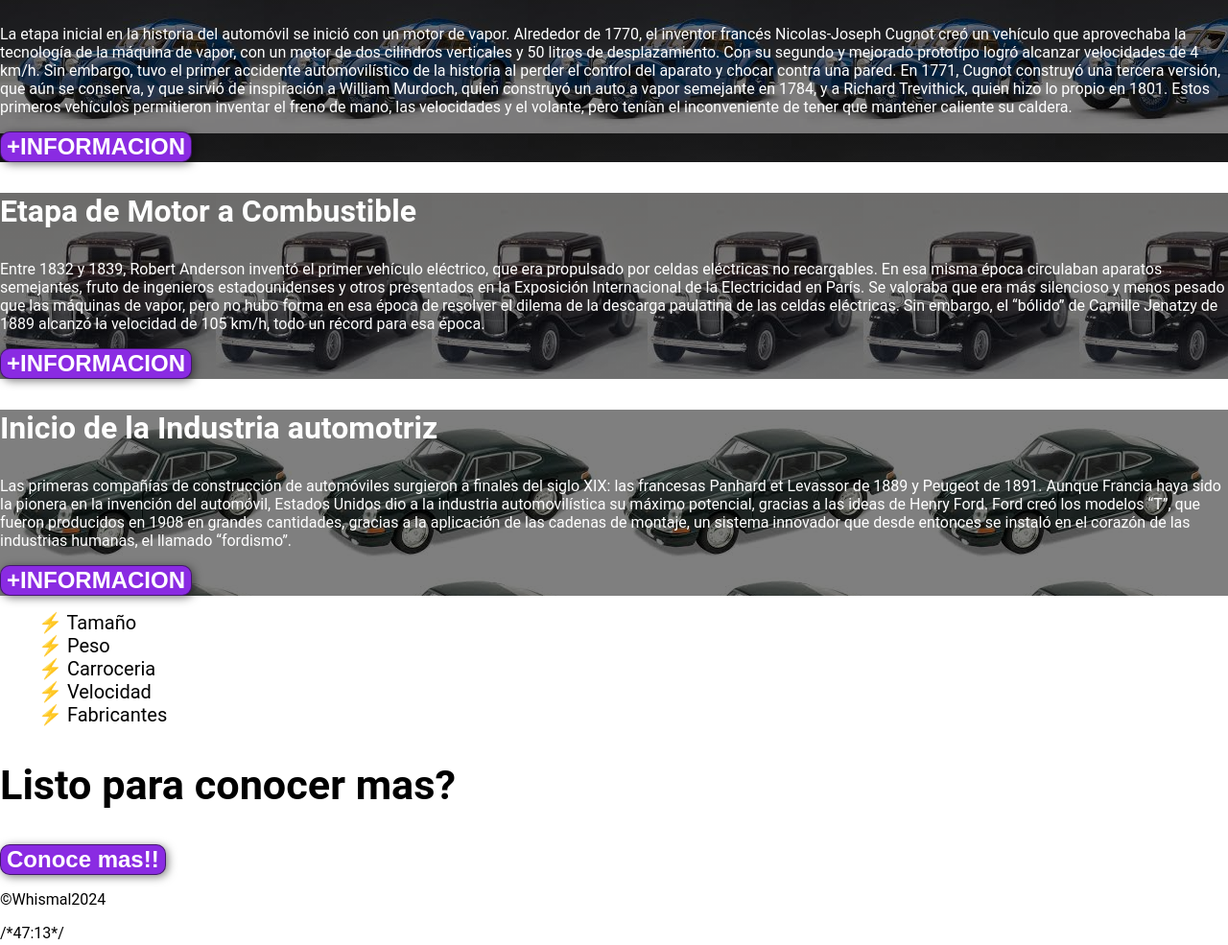
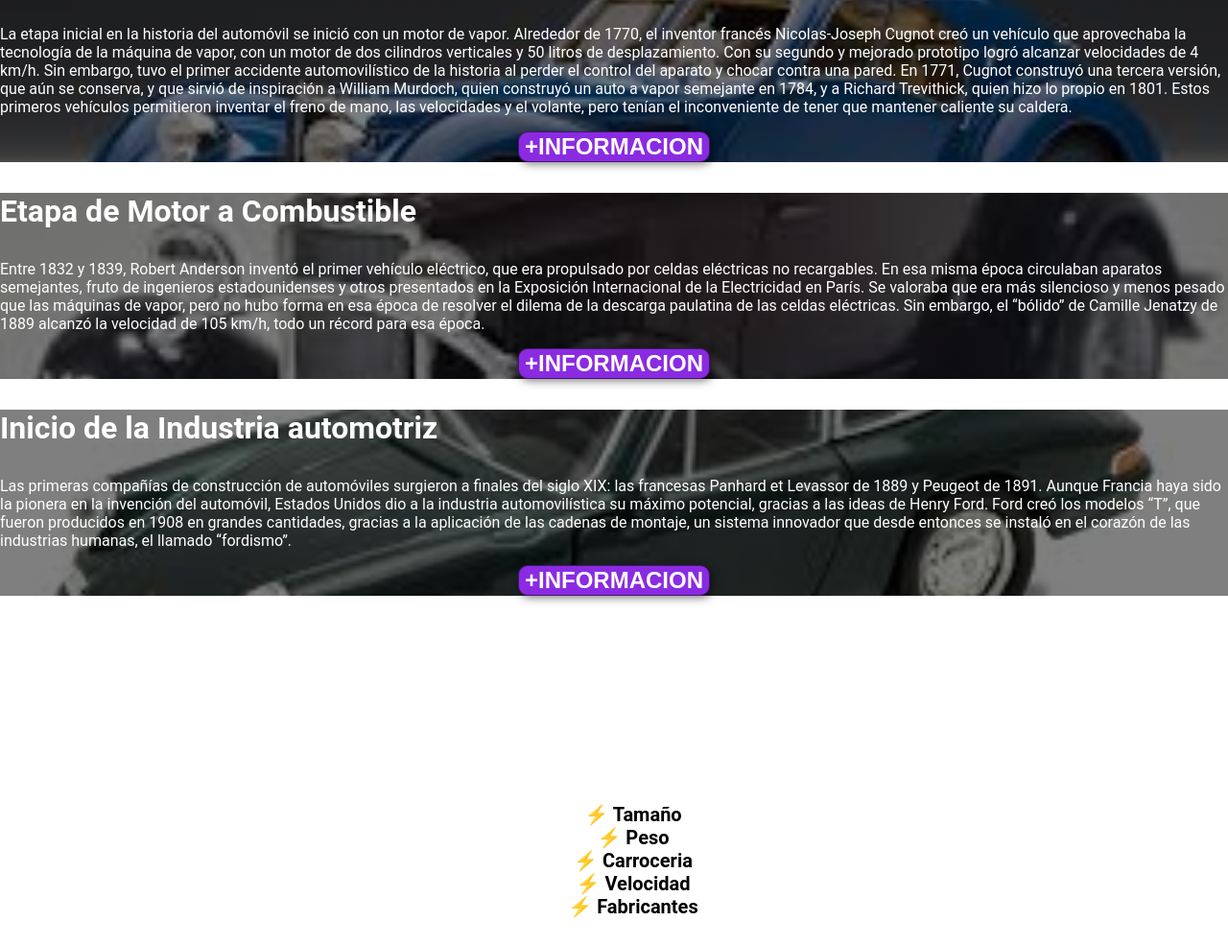
Before and after one commit to WhismalJ/first_responsive_web, a plain HTML site: page index.html in a window 1280 px wide. Shown: the part 958-1943 px from the top of the page at 96% size. Drawn offline with Linux system fonts and the light colour scheme.

Commit message:
caracteristicas

```diff
--- a/index.css
+++ b/index.css
@@ -22,6 +22,11 @@ button {
     box-shadow: 2px 2px 10px rgb(0,0,0,0.5);
     color: white;
     background-color: blueviolet;
+     display: block;
+     margin: 0 auto;
+
+
+
 }
 
 button:hover{
@@ -113,6 +118,10 @@ header a:hover{
         rgba(0,0,0,0.5)
     )
     ,url("media-img/colection-car-2.jpg");
+    background-repeat: no-repeat;
+    background-size: cover;
+    background-position: center center;
+
 
 }
 .carta:nth-child(2){
@@ -122,6 +131,9 @@ header a:hover{
         rgba(0,0,0,0.5)
     )
     ,url("media-img/colection-car-3.jpg");
+    background-repeat: no-repeat;
+    background-size: cover;
+    background-position: center center;
 }
 .carta:nth-child(3){
     color: white;
@@ -130,4 +142,29 @@ header a:hover{
         rgba(0,0,0,0.5)
     )
     ,url("media-img/colection-car-4.jpg");
+    background-repeat: no-repeat;
+    background-size: cover;
+    background-position: center center;
 }
+
+#caracteristicas .container{
+
+    padding: 200px 12px;
+}
+
+#caracteristicas li{
+   margin-top: 16px 0px;
+   font-weight: bold;
+   text-align: center;
+}
+
+#final{
+    display: flex;
+    flex-direction: column;
+    justify-content: center;
+    align-items: center;
+    text-align: center;
+    background-color: rgb(30,30,30);
+    color: white;
+    height: 80vh;
+}
--- a/index.html
+++ b/index.html
@@ -55,6 +55,7 @@
                     </div>
                     <div class="carta">
                         <h3>Inicio de la Industria automotriz</h3>
+
                             <p>Las primeras compañías de construcción de automóviles surgieron a finales del siglo XIX: las francesas Panhard et Levassor de 1889 y Peugeot de 1891. Aunque Francia haya sido la pionera en la invención del automóvil, Estados Unidos dio a la industria automovilística su máximo potencial, gracias a las ideas de Henry Ford.
 
                             Ford creó los modelos “T”, que fueron producidos en 1908 en grandes cantidades, gracias a la aplicación de las cadenas de montaje, un sistema innovador que desde entonces se instaló en el corazón de las industrias humanas, el llamado “fordismo”.
@@ -75,14 +76,14 @@
                     </ul>
                 </div>
             </section>
-            <section id="conocer mas">
+            <section id="final">
                 <h2>Listo para conocer mas?</h2>
                 <button>Conoce mas!!</button>
             </section>
     </section>
     <footer>
         <div class="container">
-            <p>&copy;Whismal2024</p> /*47:13*/
+            <p>&copy;Whismal2024</p> /*50:00*/
         </div>
     </footer>
 
```
Lines whose indentation alone changed are shown as unchanged.
